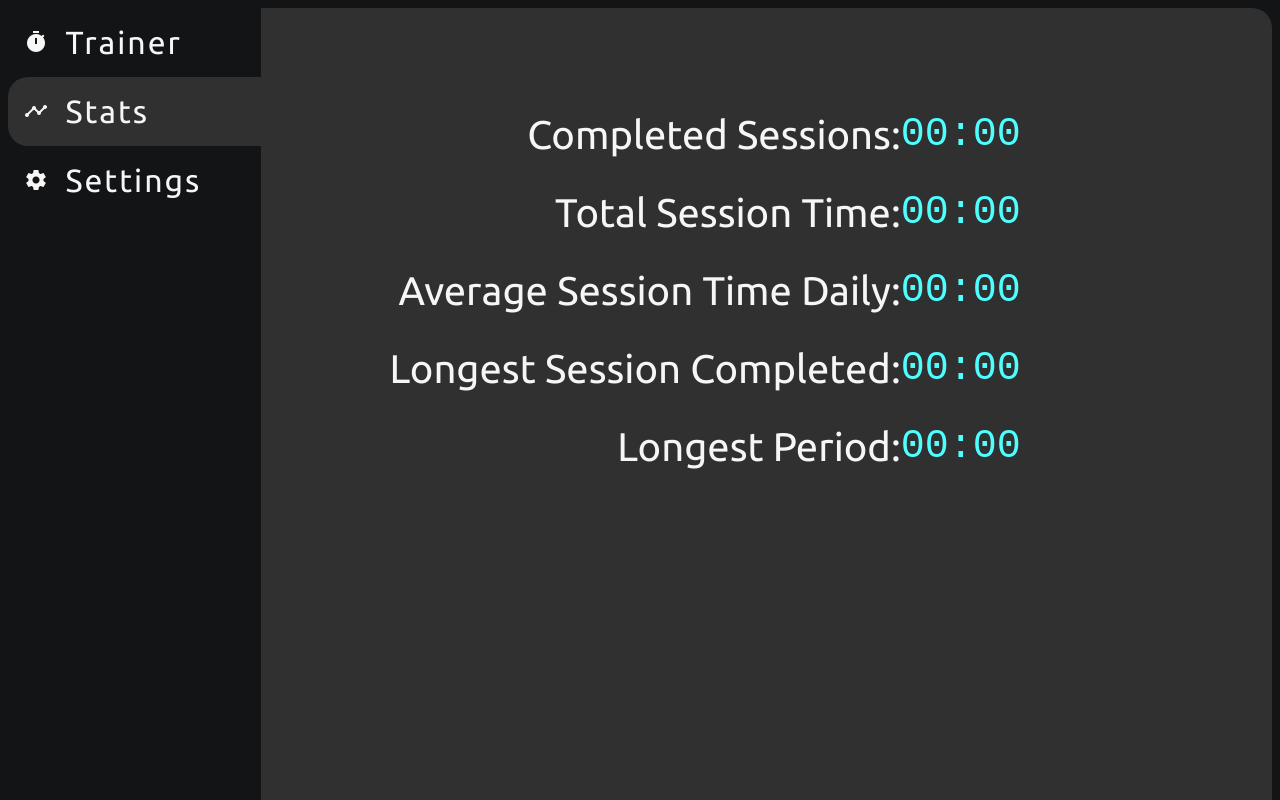
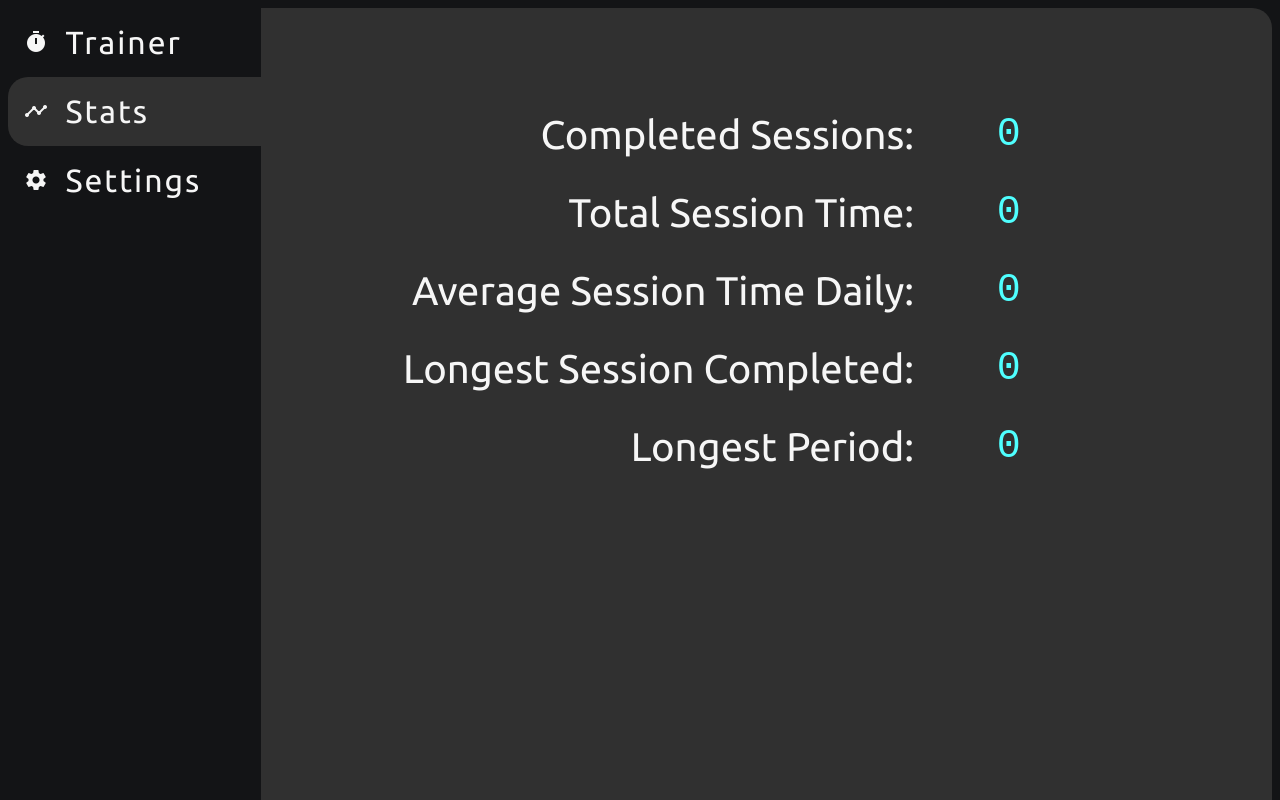
Before and after one commit to jaredami/meditation-trainer, an Angular app: page /stats in a window 1280 px wide. Shown: the top 800 px of the page. Built offline with nearby package versions, Linux system fonts and the light colour scheme; a web font is replaced by a local one; what @angular/fire would draw is missing.

Commit message:
Add stats service

```diff
--- a/src/app/components/stats/stats.component.html
+++ b/src/app/components/stats/stats.component.html
@@ -2,23 +2,23 @@
   <ul class="stats-list">
     <li class="stats-list__item">
       <span>Completed Sessions: </span>
-      <span class="stats-list__figure">{{totalSessionTime}}</span>
+      <span class="stats-list__figure">{{ stats.completedSessions }}</span>
     </li>
     <li class="stats-list__item">
       <span>Total Session Time: </span>
-      <span class="stats-list__figure">{{totalSessionTime}}</span>
+      <span class="stats-list__figure">{{ stats.totalSessionTime }}</span>
     </li>
     <li class="stats-list__item">
       <span>Average Session Time Daily: </span>
-      <span class="stats-list__figure">{{totalSessionTime}}</span>
+      <span class="stats-list__figure">{{ stats.averageSessionTime }}</span>
     </li>
     <li class="stats-list__item">
       <span>Longest Session Completed: </span>
-      <span class="stats-list__figure">{{totalSessionTime}}</span>
+      <span class="stats-list__figure">{{ stats.longestSession }}</span>
     </li>
     <li class="stats-list__item">
       <span>Longest Period: </span>
-      <span class="stats-list__figure">{{totalSessionTime}}</span>
+      <span class="stats-list__figure">{{ stats.longestPeriod }}</span>
     </li>
   </ul>
 </div>
--- a/src/app/components/stats/stats.component.ts
+++ b/src/app/components/stats/stats.component.ts
@@ -1,4 +1,6 @@
 import { Component, OnInit } from '@angular/core';
+import { Stats } from 'src/app/models/stats.model';
+import { StatsService } from 'src/app/services/stats.service';
 
 @Component({
   selector: 'app-stats',
@@ -6,11 +8,20 @@ import { Component, OnInit } from '@angular/core';
   styleUrls: ['./stats.component.scss']
 })
 export class StatsComponent implements OnInit {
-  totalSessionTime = '00:00';
+  stats: Stats = {
+    completedSessions: 0,
+    totalSessionTime: 0,
+    averageSessionTime: 0,
+    longestSession: 0,
+    longestPeriod: 0,
+  };
 
-  constructor() { }
+  constructor(
+    private statsService: StatsService
+  ) { }
 
   ngOnInit() {
+    this.statsService.statsChanges.subscribe(update => this.stats = update);
   }
 
 }
--- a/src/app/components/trainer/trainer.component.ts
+++ b/src/app/components/trainer/trainer.component.ts
@@ -1,4 +1,5 @@
 import { Component, OnInit } from '@angular/core';
+import { StatsService } from 'src/app/services/stats.service';
 
 @Component({
   selector: 'app-trainer',
@@ -19,7 +20,7 @@ export class TrainerComponent implements OnInit {
   startSessionTimer;
   circleAnimationStarted = true;
 
-  constructor() {}
+  constructor(private statsService: StatsService) {}
 
   ngOnInit() {
 
@@ -76,6 +77,7 @@ export class TrainerComponent implements OnInit {
       if (this.sessionSeconds <= 0) {
         this.sessionSeconds = 59;
         this.sessionMinutes--;
+        this.statsService.addTotalSessionTime();
       }
       this.sessionTimer =
         (this.sessionMinutes ? (this.sessionMinutes > 9 ? this.sessionMinutes : '0' + this.sessionMinutes) : '00') +
--- /dev/null
+++ b/src/app/services/stats.service.ts
@@ -0,0 +1,41 @@
+import { Injectable } from '@angular/core';
+import { BehaviorSubject } from 'rxjs';
+import { Stats } from '../models/stats.model';
+
+
+@Injectable({
+  providedIn: 'root'
+})
+export class StatsService {
+  private _stats: Stats;
+  readonly statsChanges: BehaviorSubject<Stats>;
+
+  constructor() {
+    this._stats = {
+      completedSessions: 0,
+      totalSessionTime: 0,
+      averageSessionTime: 0,
+      longestSession: 0,
+      longestPeriod: 0,
+    };
+    this.statsChanges = new BehaviorSubject<Stats>(this._stats);
+  }
+
+  setStats(value: Partial<Stats>) {
+    this._stats = JSON.parse(JSON.stringify({ ...this._stats, ...value }));
+    this.statsChanges.next(this._stats);
+  }
+
+  getStats(): Partial<Stats> {
+    return JSON.parse(JSON.stringify(this._stats));
+  }
+
+  addTotalSessionTime() {
+    this._stats = JSON.parse(JSON.stringify({
+      ...this._stats,
+      totalSessionTime: this._stats.totalSessionTime + 1
+    }));
+    console.log(this._stats);
+    this.statsChanges.next(this._stats);
+  }
+}
```
Also changed, not shown: src/app/models/stats.model.ts (added, +7 -0 lines), 1 other file (tests, documents, lock files or other folders).
